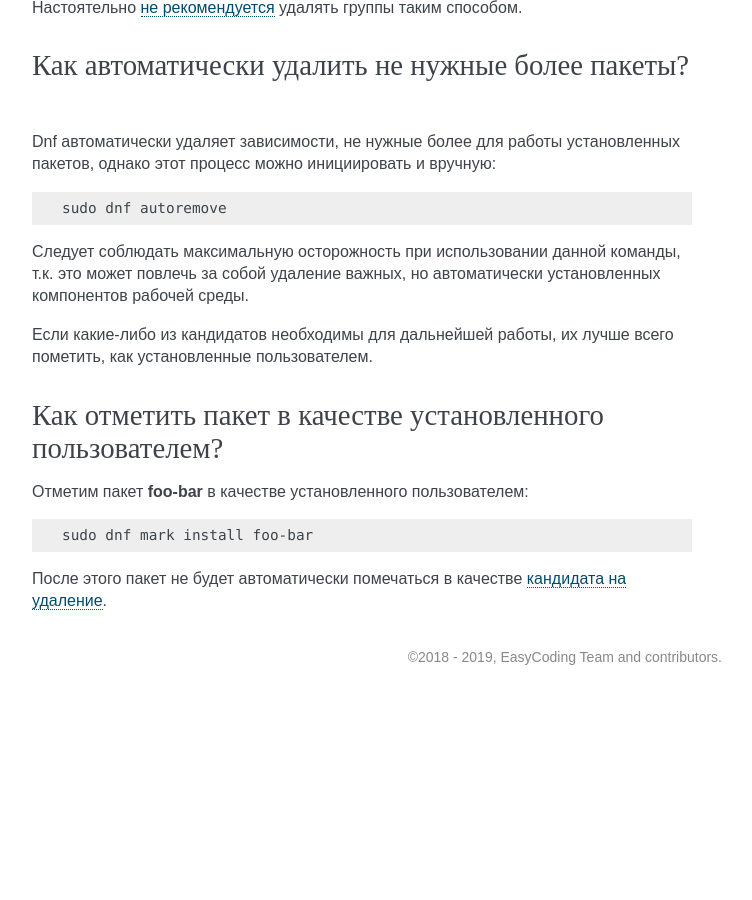
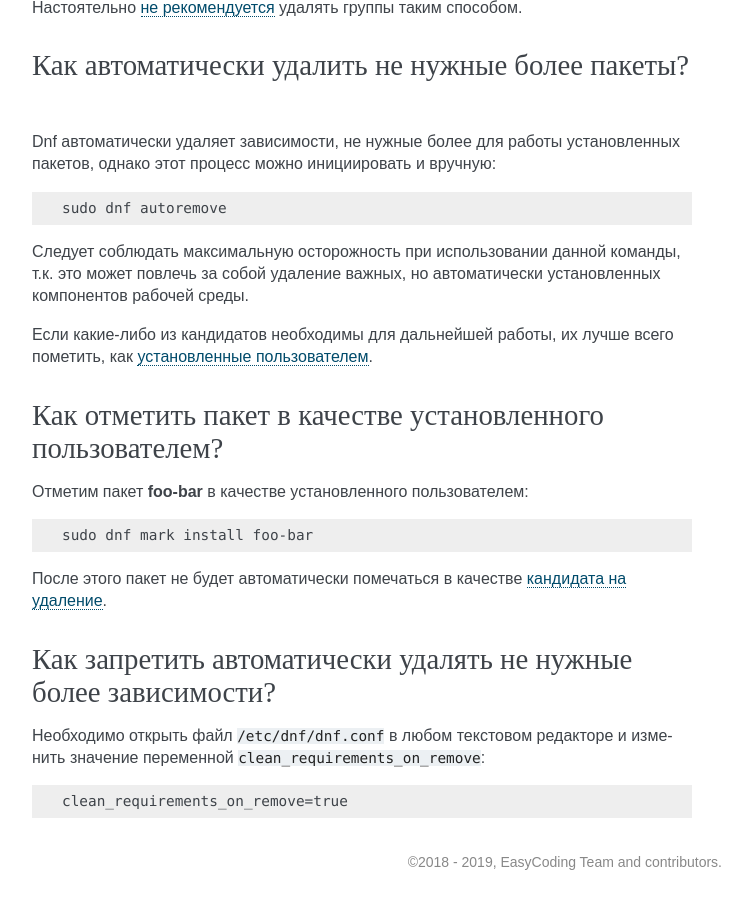
Before and after one commit to RussianFedora/FAQ, a Sphinx documentation site: the page built from source/package-manager.rst, in a window 1280 px wide and 900 px high, scrolled down 15492 px. Shown: the whole window, without its empty margins (388-1140 px from the left). Built offline with Sphinx 7.4.7, drawn with Linux system fonts in a browser that asks for light colours; before the commit the page ends 16187 px from its top, so only the background shows below that; some of the changed text lies outside the part shown.

Commit message:
Added question about disabling of automatic dependencies removal.

```diff
--- a/source/package-manager.rst
+++ b/source/package-manager.rst
@@ -874,7 +874,7 @@ Dnf автоматически удаляет зависимости, не ну
 
 Следует соблюдать максимальную осторожность при использовании данной команды, т.к. это может повлечь за собой удаление важных, но автоматически установленных компонентов рабочей среды.
 
-Если какие-либо из кандидатов необходимы для дальнейшей работы, их лучше всего пометить, как установленные пользователем.
+Если какие-либо из кандидатов необходимы для дальнейшей работы, их лучше всего пометить, как :ref:`установленные пользователем <dnf-mark>`.
 
 .. index:: dnf, mark, package
 .. _dnf-mark:
@@ -889,3 +889,15 @@ Dnf автоматически удаляет зависимости, не ну
     sudo dnf mark install foo-bar
 
 После этого пакет не будет автоматически помечаться в качестве :ref:`кандидата на удаление <dnf-autoremove>`.
+
+.. index:: dnf, autoremove, package
+.. _dnf-noautoremove:
+
+Как запретить автоматически удалять не нужные более зависимости?
+===================================================================
+
+Необходимо открыть файл ``/etc/dnf/dnf.conf`` в любом текстовом редакторе и изменить значение переменной ``clean_requirements_on_remove``:
+
+.. code-block:: text
+
+    clean_requirements_on_remove=true
```
